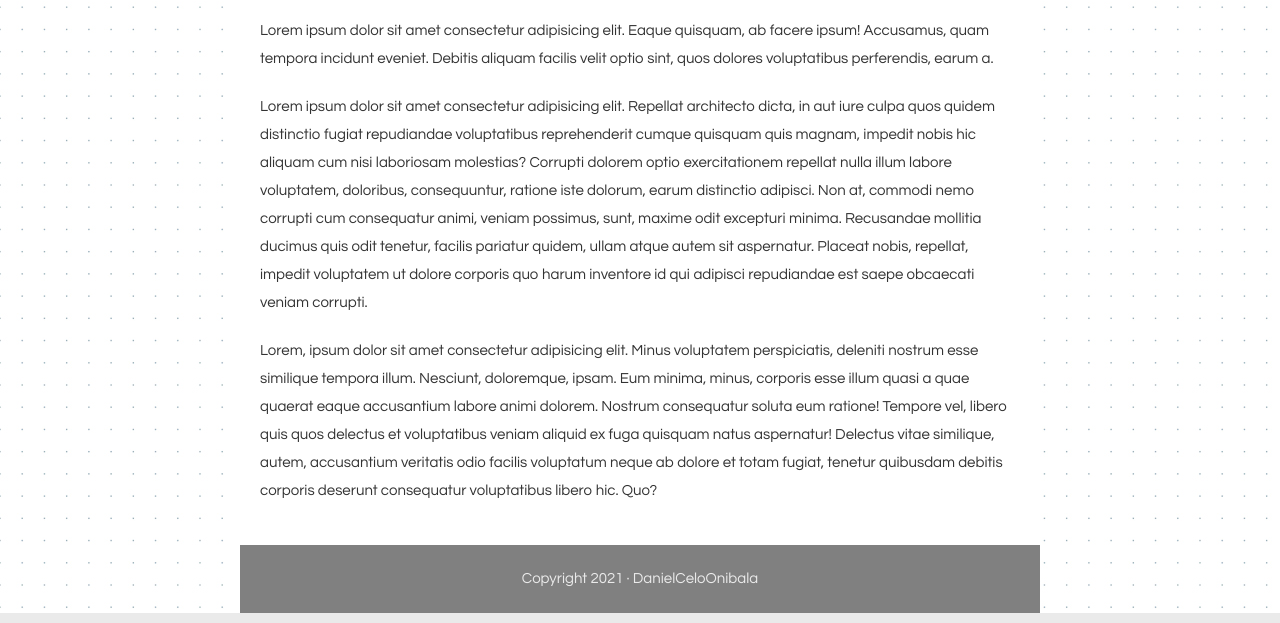
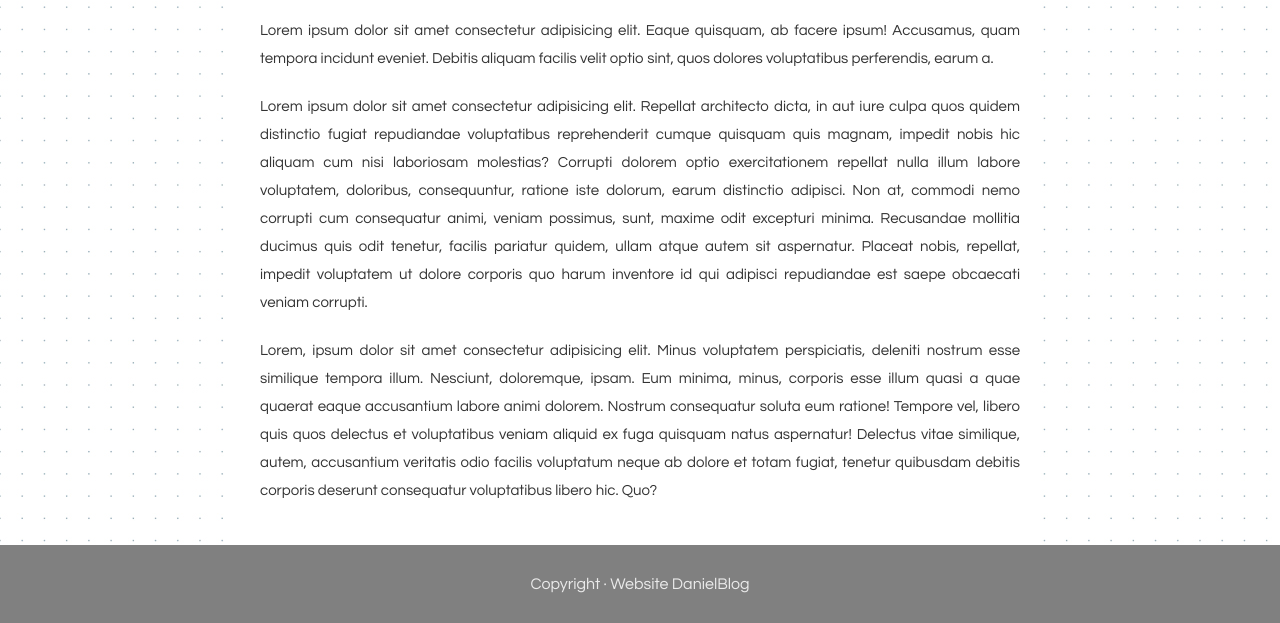
Before and after one commit to DanielCeloOnibala/liteblog, a plain HTML site: page index.html in a window 1280 px wide. Shown: the part 615-1238 px from the top of the page. Drawn offline with Linux system fonts and the light colour scheme.

Commit message:
menambahkan footer di index.html

```diff
--- a/index.html
+++ b/index.html
@@ -29,10 +29,9 @@
 
 			<p>Lorem, ipsum dolor sit amet consectetur adipisicing elit. Minus voluptatem perspiciatis, deleniti nostrum esse similique tempora illum. Nesciunt, doloremque, ipsam. Eum minima, minus, corporis esse illum quasi a quae quaerat eaque accusantium labore animi dolorem. Nostrum consequatur soluta eum ratione! Tempore vel, libero quis quos delectus et voluptatibus veniam aliquid ex fuga quisquam natus aspernatur! Delectus vitae similique, autem, accusantium veritatis odio facilis voluptatum neque ab dolore et totam fugiat, tenetur quibusdam debitis corporis deserunt consequatur voluptatibus libero hic. Quo?</p>
 		</div>
-		<div class="footer">
-			<p class="copyright">Copyright 2021&nbsp;&middot;&nbsp;DanielCeloOnibala</p>
-		</div>
 	</div>
-
+	<div class="footer">
+		<label class="copyright">Copyright &middot; Website DanielBlog</label>
+	</div>
 </body>
 </html>
--- a/style.css
+++ b/style.css
@@ -124,16 +124,15 @@ body {
  .content p{
  	margin-bottom: 20px;
  	font-size: 15px;
+ 	text-align: justify;
  }
 
 .footer {
 	background-color: grey;
-
+	text-align: center;
+	padding: 25px;
 }
 
 .footer .copyright {
 	color: #eaeaea;
- 	text-align: center;
- 	font-size: 15px;
- 	padding: 20px;
 }
```
Lines whose indentation alone changed are shown as unchanged.
